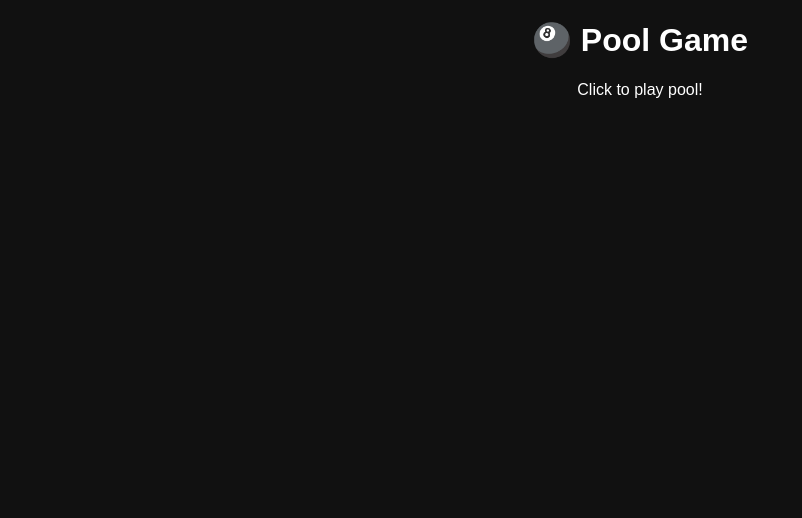
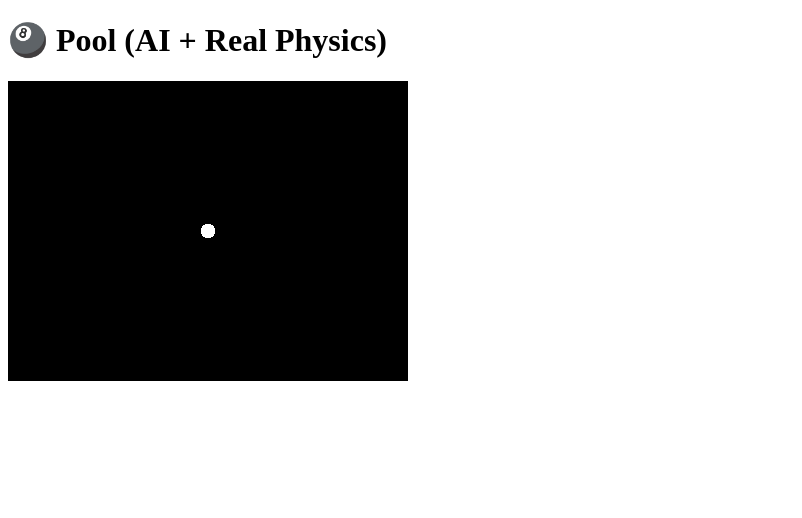
Before and after one commit to Kronoshasnothingonme/CucombersAndPotatos, a plain HTML site: page index.html in a window 1280 px wide. Shown: the whole page, without its empty margins (0-802 px from the left). Drawn offline with nearby package versions, Linux system fonts and the light colour scheme.

Commit message:
Modify title and enhance pool game features
Updated the title and added AI and physics features.

```diff
--- a/index.html
+++ b/index.html
@@ -1,13 +1,14 @@
 <!DOCTYPE html>
 <html>
 <head>
-  <title>Pool Game</title>
-  <link rel="stylesheet" href="style.css">
+  <title>Pool</title>
 </head>
 <body>
-  <h1>🎱 Pool Game</h1>
-  <p>Click to play pool!</p>
-  <canvas id="poolCanvas" width="800" height="400"></canvas>
-  <script src="pool.js"></script>
+
+<h1>🎱 Pool (AI + Real Physics)</h1>
+
+<script src="https://cdn.jsdelivr.net/npm/three@0.158.0/build/three.min.js"></script>
+<script src="pool.js"></script>
+
 </body>
 </html>
```
